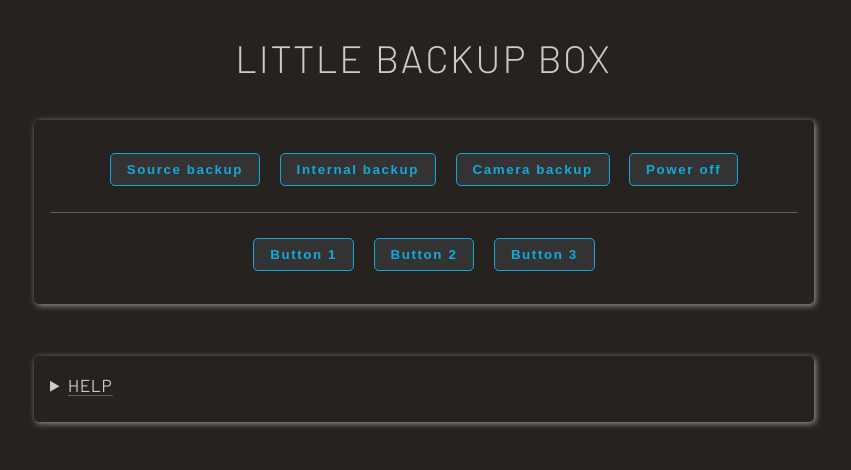
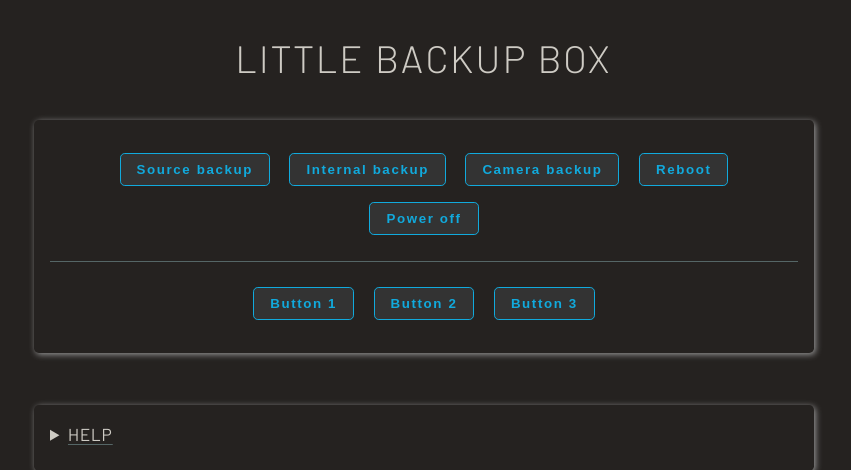
Before and after one commit to outdoorbits/little-backup-box, a PHP site: page / in a window 1280 px wide. Shown: the part 53-523 px from the top of the page, without its empty margins (216-1067 px from the left). Run offline with PHP 8.4, Linux system fonts and the light colour scheme.

Commit message:
Reboot button

```diff
--- a/scripts/index.php
+++ b/scripts/index.php
@@ -40,6 +40,7 @@ $theme = "dark";
 			<button name="sourcebackup"><?php echo L::sourcebackup_b; ?></button>
 			<button name="iosbackup"><?php echo L::iosbackup_b; ?></button>
 			<button name="camerabackup"><?php echo L::camerabackup_b; ?></button>
+			<button name="reboot"><?php echo L::reboot_b; ?></button>
 			<button name="shutdown"><?php echo L::shutdown_b; ?></button>
 		</form>
 		<hr style="margin-bottom: 1em;">
@@ -80,6 +81,12 @@ $theme = "dark";
 		echo 'alert("' . L::iosbackup_m . '")';
 		echo "</script>";
 	}
+	if (isset($_POST['reboot'])) {
+		echo "<script>";
+		echo 'alert("' . L::reboot_m . '")';
+		echo "</script>";
+		shell_exec('sudo reboot');
+	}
 	if (isset($_POST['shutdown'])) {
 		echo "<script>";
 		echo 'alert("' . L::shutdown_m . '")';
--- a/scripts/lang/en.ini
+++ b/scripts/lang/en.ini
@@ -9,6 +9,8 @@ camerabackup_b = "Camera backup"
 camerabackup_m = "Camera backup initiated"
 iosbackup_b = "Internal backup"
 iosbackup_m = "iOS backup initiated"
+reboot_b = "Reboot"
+reboot_m = "Little Backup Box reboots. Refresh this page in a few moments."
 shutdown_b = "Power off"
 shutdown_m = "Little Backup Box is powered off. You can close this page."
 custom1_b = "Button 1"
```
